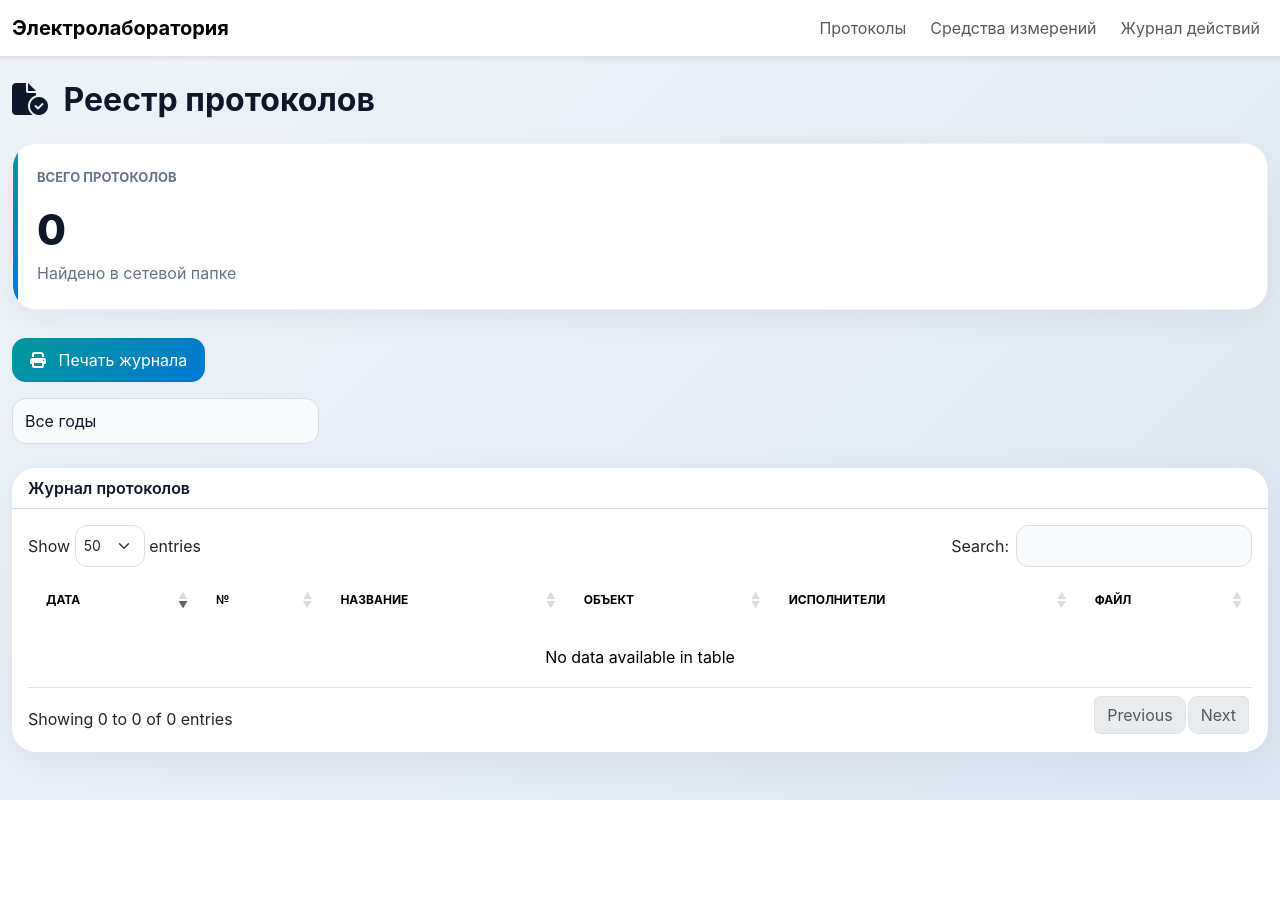
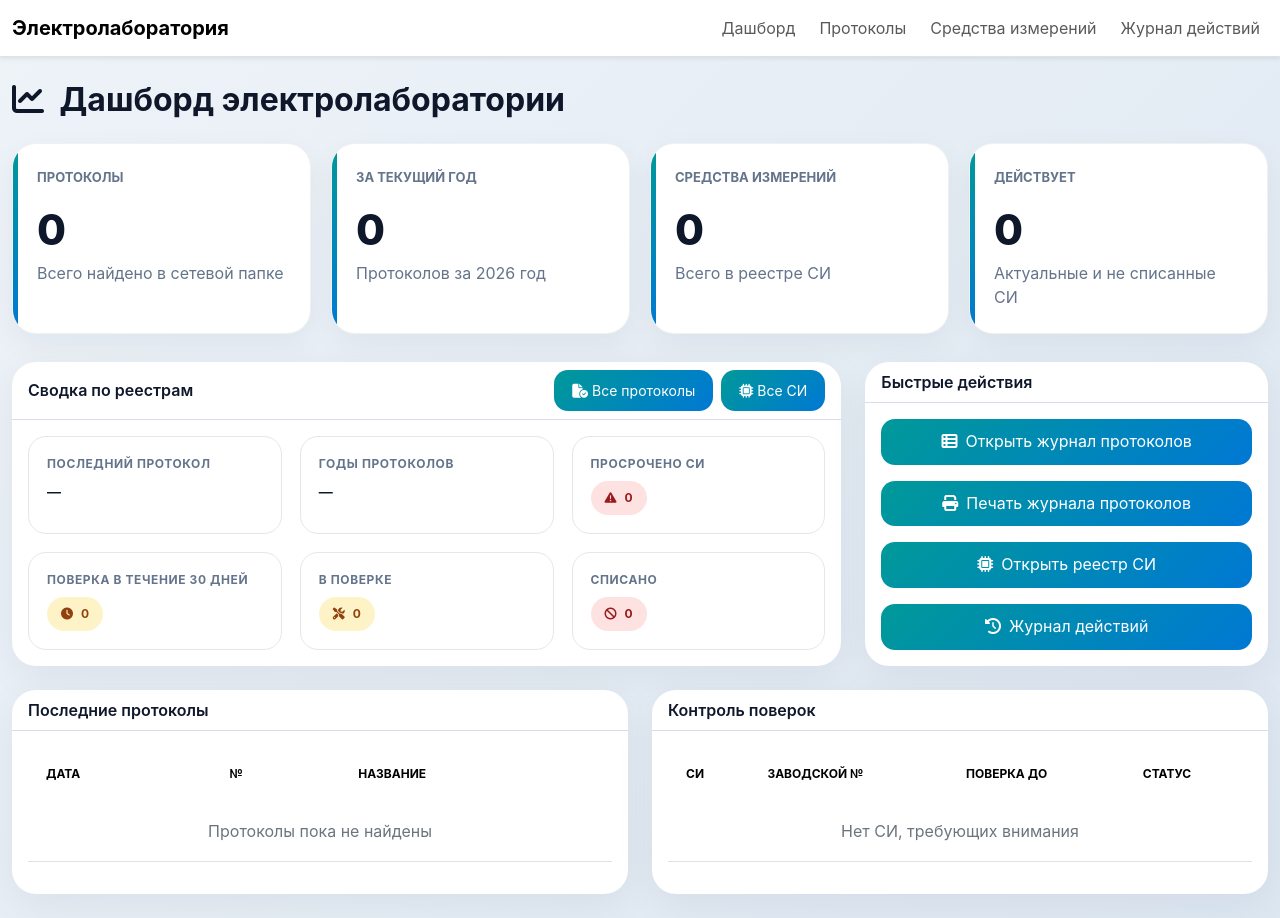
Before and after one commit to alex7r259/electrolab, a Flask app: page / in a window 1280 px wide. Before the commit the page ends 800 px from the top, so only its background shows below. Run offline with Flask 3, Linux system fonts and the light colour scheme; some libraries are stand-ins or nearby versions.

Commit message:
Make homepage a dashboard

```diff
--- a/app.py
+++ b/app.py
@@ -157,16 +157,92 @@ def update_instrument_dates_from_fgis(instrument: Instrument, fgis: dict | None)
 
 @app.route("/")
 def index():
+    today = date.today()
+    month_ahead = today + timedelta(days=30)
+    current_year = today.year
+
     protocols = Protocol.query.order_by(Protocol.test_date.desc()).all()
+    instruments_list = Instrument.query.all()
 
     years = sorted(
         list({p.test_date.year for p in protocols if p.test_date}),
         reverse=True,
     )
 
+    protocol_stats = {
+        "total": len(protocols),
+        "current_year": sum(
+            1
+            for protocol in protocols
+            if protocol.test_date and protocol.test_date.year == current_year
+        ),
+        "latest_date": next(
+            (protocol.test_date for protocol in protocols if protocol.test_date),
+            None,
+        ),
+    }
+
+    instrument_stats = {
+        "total": len(instruments_list),
+        "active": sum(
+            1
+            for instrument in instruments_list
+            if not instrument.written_off
+            and not instrument.in_verification
+            and instrument.next_verification
+            and instrument.next_verification >= today
+        ),
+        "expired": sum(
+            1
+            for instrument in instruments_list
+            if not instrument.written_off
+            and instrument.next_verification
+            and instrument.next_verification < today
+        ),
+        "upcoming": sum(
+            1
+            for instrument in instruments_list
+            if not instrument.written_off
+            and instrument.next_verification
+            and today <= instrument.next_verification <= month_ahead
+        ),
+        "in_verification": sum(1 for instrument in instruments_list if instrument.in_verification),
+        "written_off": sum(1 for instrument in instruments_list if instrument.written_off),
+    }
+
+    attention_instruments = [
+        instrument
+        for instrument in instruments_list
+        if not instrument.written_off
+        and instrument.next_verification
+        and instrument.next_verification <= month_ahead
+    ]
+    attention_instruments.sort(key=lambda instrument: instrument.next_verification)
+
     return render_template(
         "index.html",
-        protocols=protocols,
+        protocol_stats=protocol_stats,
+        instrument_stats=instrument_stats,
+        recent_protocols=protocols[:5],
+        attention_instruments=attention_instruments[:5],
+        current_year=current_year,
+        years=years,
+        today=today,
+    )
+
+
+@app.route("/protocols")
+def protocols():
+    protocols_list = Protocol.query.order_by(Protocol.test_date.desc()).all()
+
+    years = sorted(
+        list({p.test_date.year for p in protocols_list if p.test_date}),
+        reverse=True,
+    )
+
+    return render_template(
+        "protocols.html",
+        protocols=protocols_list,
         years=years,
     )
 
--- a/templates/base.html
+++ b/templates/base.html
@@ -383,9 +383,10 @@ body{
     <div class="container">
         <a class="navbar-brand fw-bold" href="/">Электролаборатория</a>
         <div class="navbar-nav flex-row gap-2">
-            <a class="nav-link" href="/">Протоколы</a>
-            <a class="nav-link" href="/instruments">Средства измерений</a>
-            <a class="nav-link" href="/logs">Журнал действий</a>
+            <a class="nav-link" href="{{ url_for('index') }}">Дашборд</a>
+            <a class="nav-link" href="{{ url_for('protocols') }}">Протоколы</a>
+            <a class="nav-link" href="{{ url_for('instruments') }}">Средства измерений</a>
+            <a class="nav-link" href="{{ url_for('logs') }}">Журнал действий</a>
         </div>
     </div>
 </nav>
--- a/templates/index.html
+++ b/templates/index.html
@@ -1,211 +1,196 @@
 {% extends 'base.html' %}
 
-{% block title %}Реестр протоколов{% endblock %}
+{% block title %}Дашборд электролаборатории{% endblock %}
 
 {% block content %}
-
 <h1 class="page-title">
-
-    <i class="fa-solid fa-file-circle-check me-2"></i>
-
-    Реестр протоколов
-
+    <i class="fa-solid fa-chart-line me-2"></i>
+    Дашборд электролаборатории
 </h1>
 
 <div class="kpi-grid">
+    <a class="kpi-card text-decoration-none text-reset" href="{{ url_for('protocols') }}">
+        <div class="kpi-title">Протоколы</div>
+        <div class="kpi-value">{{ protocol_stats.total }}</div>
+        <div class="kpi-sub">Всего найдено в сетевой папке</div>
+    </a>
 
-    <div class="kpi-card">
+    <a class="kpi-card text-decoration-none text-reset" href="{{ url_for('protocols') }}">
+        <div class="kpi-title">За текущий год</div>
+        <div class="kpi-value">{{ protocol_stats.current_year }}</div>
+        <div class="kpi-sub">Протоколов за {{ current_year }} год</div>
+    </a>
 
-        <div class="kpi-title">
-            Всего протоколов
+    <a class="kpi-card text-decoration-none text-reset" href="{{ url_for('instruments') }}">
+        <div class="kpi-title">Средства измерений</div>
+        <div class="kpi-value">{{ instrument_stats.total }}</div>
+        <div class="kpi-sub">Всего в реестре СИ</div>
+    </a>
+
+    <a class="kpi-card text-decoration-none text-reset" href="{{ url_for('instruments') }}">
+        <div class="kpi-title">Действует</div>
+        <div class="kpi-value">{{ instrument_stats.active }}</div>
+        <div class="kpi-sub">Актуальные и не списанные СИ</div>
+    </a>
+</div>
+
+<div class="row g-4 mb-4">
+    <div class="col-lg-8">
+        <div class="card glass-card border-0 h-100">
+            <div class="card-header d-flex justify-content-between align-items-center gap-3 flex-wrap">
+                <span>Сводка по реестрам</span>
+                <div class="d-flex gap-2 flex-wrap">
+                    <a class="btn btn-industrial btn-sm" href="{{ url_for('protocols') }}">
+                        <i class="fa-solid fa-file-circle-check me-1"></i>Все протоколы
+                    </a>
+                    <a class="btn btn-industrial btn-sm" href="{{ url_for('instruments') }}">
+                        <i class="fa-solid fa-microchip me-1"></i>Все СИ
+                    </a>
+                </div>
+            </div>
+            <div class="card-body">
+                <div class="info-grid">
+                    <div class="info-card">
+                        <div class="info-label">Последний протокол</div>
+                        <div class="info-value">
+                            {{ protocol_stats.latest_date.strftime('%d.%m.%Y') if protocol_stats.latest_date else '—' }}
+                        </div>
+                    </div>
+                    <div class="info-card">
+                        <div class="info-label">Годы протоколов</div>
+                        <div class="info-value">
+                            {% if years %}
+                                {{ years|join(', ') }}
+                            {% else %}
+                                —
+                            {% endif %}
+                        </div>
+                    </div>
+                    <div class="info-card">
+                        <div class="info-label">Просрочено СИ</div>
+                        <div class="info-value">
+                            <span class="badge-status status-danger">
+                                <i class="fa-solid fa-triangle-exclamation"></i>{{ instrument_stats.expired }}
+                            </span>
+                        </div>
+                    </div>
+                    <div class="info-card">
+                        <div class="info-label">Поверка в течение 30 дней</div>
+                        <div class="info-value">
+                            <span class="badge-status status-warning">
+                                <i class="fa-solid fa-clock"></i>{{ instrument_stats.upcoming }}
+                            </span>
+                        </div>
+                    </div>
+                    <div class="info-card">
+                        <div class="info-label">В поверке</div>
+                        <div class="info-value">
+                            <span class="badge-status status-warning">
+                                <i class="fa-solid fa-screwdriver-wrench"></i>{{ instrument_stats.in_verification }}
+                            </span>
+                        </div>
+                    </div>
+                    <div class="info-card">
+                        <div class="info-label">Списано</div>
+                        <div class="info-value">
+                            <span class="badge-status status-danger">
+                                <i class="fa-solid fa-ban"></i>{{ instrument_stats.written_off }}
+                            </span>
+                        </div>
+                    </div>
+                </div>
+            </div>
         </div>
-
-        <div class="kpi-value">
-            {{ protocols|length }}
-        </div>
-
-        <div class="kpi-sub">
-            Найдено в сетевой папке
-        </div>
-
     </div>
 
+    <div class="col-lg-4">
+        <div class="card glass-card border-0 h-100">
+            <div class="card-header">Быстрые действия</div>
+            <div class="card-body d-grid gap-3">
+                <a class="btn btn-industrial" href="{{ url_for('protocols') }}">
+                    <i class="fa-solid fa-table-list me-2"></i>Открыть журнал протоколов
+                </a>
+                <a class="btn btn-industrial" href="{{ url_for('print_protocols') }}">
+                    <i class="fa-solid fa-print me-2"></i>Печать журнала протоколов
+                </a>
+                <a class="btn btn-industrial" href="{{ url_for('instruments') }}">
+                    <i class="fa-solid fa-microchip me-2"></i>Открыть реестр СИ
+                </a>
+                <a class="btn btn-industrial" href="{{ url_for('logs') }}">
+                    <i class="fa-solid fa-clock-rotate-left me-2"></i>Журнал действий
+                </a>
+            </div>
+        </div>
+    </div>
 </div>
 
-<div class="top-toolbar mb-4">
-
-    <div class="d-flex gap-3 flex-wrap">
-
-        <a href="/print" class="btn btn-industrial">
-            <i class="fa-solid fa-print me-2"></i>
-            Печать журнала
-        </a>
-
-        <select id="yearFilter" class="form-control">
-
-            <option value="">
-                Все годы
-            </option>
-
-            {% for year in years %}
-
-            <option value="{{ year }}">
-                {{ year }}
-            </option>
-
-            {% endfor %}
-
-        </select>
-
+<div class="row g-4">
+    <div class="col-lg-6">
+        <div class="card glass-card border-0 h-100">
+            <div class="card-header">Последние протоколы</div>
+            <div class="card-body table-responsive table-wrapper">
+                <table class="table table-hover align-middle">
+                    <thead>
+                    <tr>
+                        <th>Дата</th>
+                        <th>№</th>
+                        <th>Название</th>
+                    </tr>
+                    </thead>
+                    <tbody>
+                    {% for protocol in recent_protocols %}
+                    <tr>
+                        <td>{{ protocol.test_date.strftime('%d.%m.%Y') if protocol.test_date else '—' }}</td>
+                        <td>{{ protocol.protocol_number or '—' }}</td>
+                        <td>{{ protocol.protocol_name or '—' }}</td>
+                    </tr>
+                    {% else %}
+                    <tr>
+                        <td colspan="3" class="text-center text-secondary">Протоколы пока не найдены</td>
+                    </tr>
+                    {% endfor %}
+                    </tbody>
+                </table>
+            </div>
+        </div>
     </div>
 
+    <div class="col-lg-6">
+        <div class="card glass-card border-0 h-100">
+            <div class="card-header">Контроль поверок</div>
+            <div class="card-body table-responsive table-wrapper">
+                <table class="table table-hover align-middle">
+                    <thead>
+                    <tr>
+                        <th>СИ</th>
+                        <th>Заводской №</th>
+                        <th>Поверка до</th>
+                        <th>Статус</th>
+                    </tr>
+                    </thead>
+                    <tbody>
+                    {% for instrument in attention_instruments %}
+                    <tr>
+                        <td>{{ instrument.device_name }}</td>
+                        <td>{{ instrument.serial_number or '—' }}</td>
+                        <td>{{ instrument.next_verification.strftime('%d.%m.%Y') if instrument.next_verification else '—' }}</td>
+                        <td>
+                            {% if instrument.next_verification and instrument.next_verification < today %}
+                                <span class="badge-status status-danger">Просрочено</span>
+                            {% else %}
+                                <span class="badge-status status-warning">Скоро поверка</span>
+                            {% endif %}
+                        </td>
+                    </tr>
+                    {% else %}
+                    <tr>
+                        <td colspan="4" class="text-center text-secondary">Нет СИ, требующих внимания</td>
+                    </tr>
+                    {% endfor %}
+                    </tbody>
+                </table>
+            </div>
+        </div>
+    </div>
 </div>
-
-<div class="card glass-card border-0">
-
-    <div class="card-header">
-
-        Журнал протоколов
-
-    </div>
-
-    <div class="card-body table-responsive table-wrapper">
-
-        <table id="protocolsTable"
-               class="table table-hover align-middle">
-
-            <thead>
-
-            <tr>
-
-                <th>Дата</th>
-
-                <th>№</th>
-
-                <th>Название</th>
-
-                <th>Объект</th>
-
-                <th>Исполнители</th>
-
-                <th>Файл</th>
-
-            </tr>
-
-            </thead>
-
-            <tbody>
-
-            {% for p in protocols %}
-
-            <tr>
-
-                <td data-order="{{ p.test_date.isoformat() if p.test_date else '' }}">
-
-                    {{ p.test_date.strftime('%d.%m.%Y') if p.test_date else '—' }}
-
-                </td>
-
-                <td>
-
-                    {{ p.protocol_number }}
-
-                </td>
-
-                <td>
-
-                    {{ p.protocol_name }}
-
-                </td>
-
-                <td>
-
-                    {{ p.object_name }}
-
-                </td>
-
-                <td>
-
-                    {{ p.engineers }}
-
-                </td>
-
-                <td>
-
-                    <button
-                            class="btn btn-industrial btn-sm"
-                            onclick="openFile({{ p.id }})">
-
-                        <i class="fa-solid fa-folder-open me-1"></i>
-
-                        Открыть
-
-                    </button>
-
-                </td>
-
-            </tr>
-
-            {% endfor %}
-
-            </tbody>
-
-        </table>
-
-    </div>
-
-</div>
-
-
 {% endblock %}
-
-{% block scripts %}
-
-<script>
-
-$(document).ready(function () {
-
-    const table = $('#protocolsTable').DataTable({
-
-        pageLength: 50,
-
-        order: [[0, 'desc']],
-
-        responsive: true,
-
-        language: {
-
-            url: 'https://cdn.datatables.net/plug-ins/1.13.8/i18n/ru.json'
-
-        }
-
-    });
-
-    $('#yearFilter').on('change', function () {
-
-        const year = $(this).val();
-
-        if (year) {
-
-            table.column(0).search(year).draw();
-
-        } else {
-
-            table.column(0).search('').draw();
-
-        }
-
-    });
-
-});
-
-
-function openFile(id){
-
-    fetch('/open/' + id)
-
-}
-
-</script>
-
-{% endblock %}
```
Also changed, not shown: templates/protocols.html (added, +211 -0 lines).
